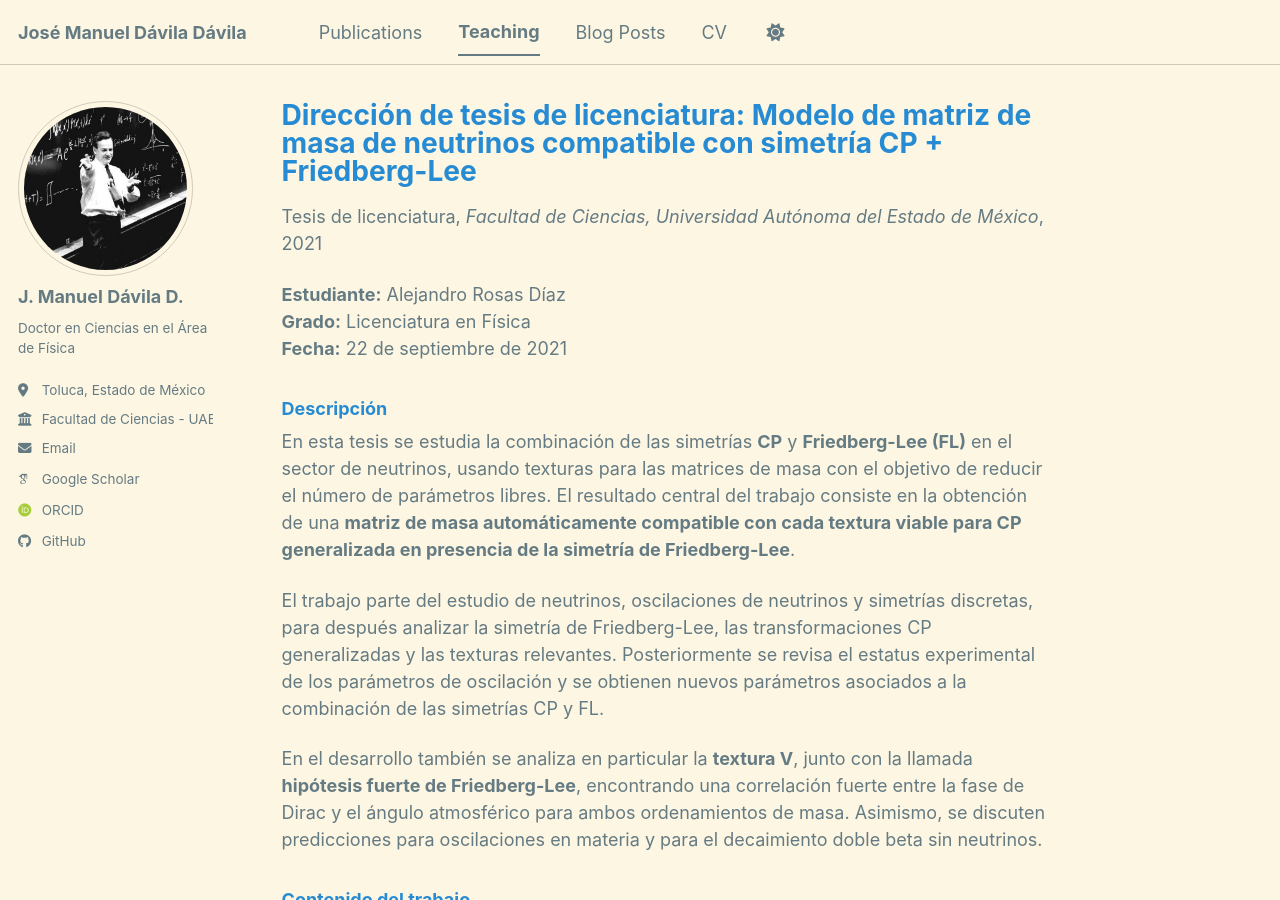
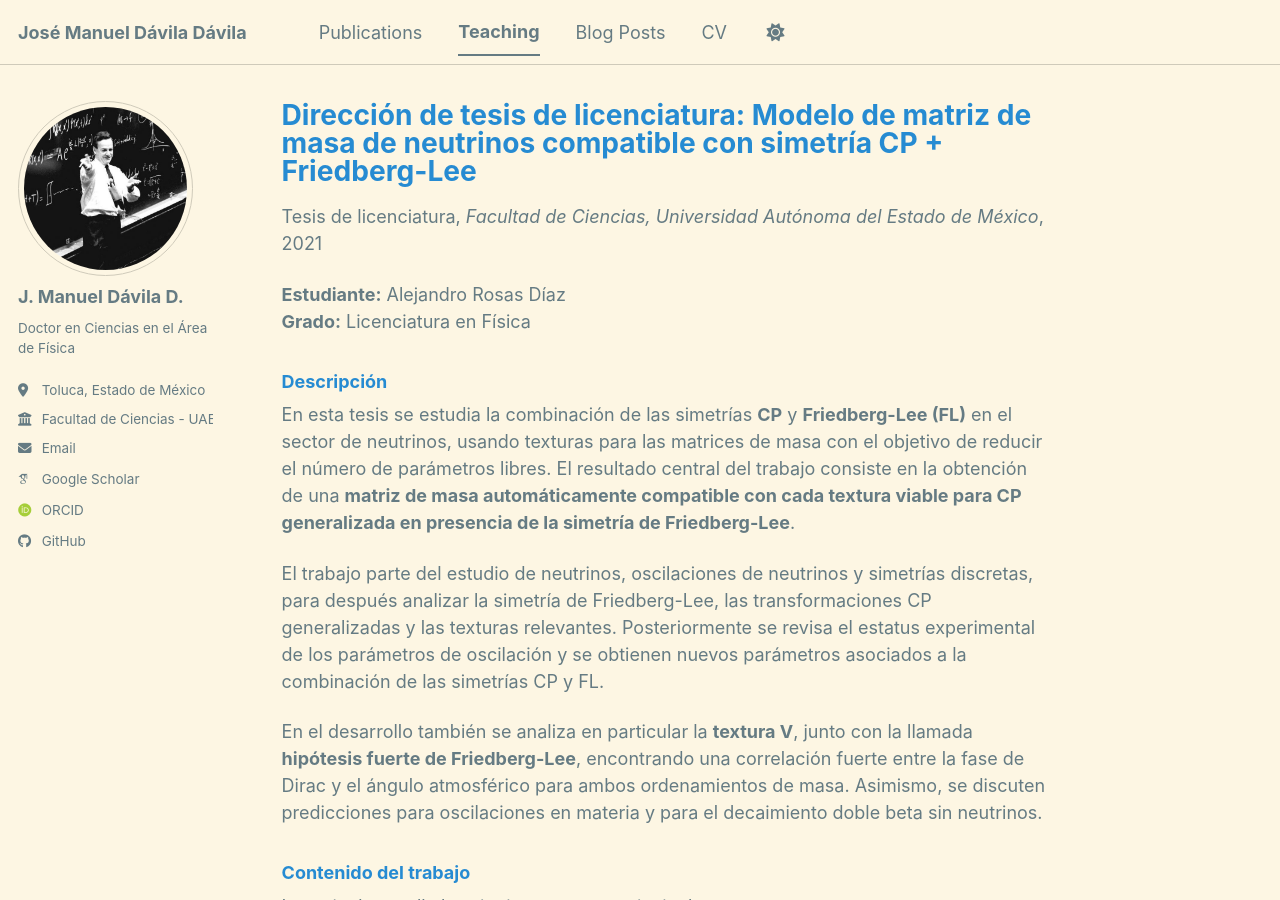
Before and after one commit to jmdaviladr/jmdaviladr.github.io, a Jekyll site: the page built from _teaching/2021-modelo-matriz-masa-neutrinos-cp-friedberg-lee.md, in a window 1280 px wide and 900 px high. Built offline with Jekyll 4.4.1, drawn with Linux system fonts in a browser that asks for light colours; some web fonts are replaced; a script bundle is joined from its source files by our own code; library files that are not in the unit come from our copies.

Commit message:
Update 2021-modelo-matriz-masa-neutrinos-cp-friedberg-lee.md

```diff
--- a/_teaching/2021-modelo-matriz-masa-neutrinos-cp-friedberg-lee.md
+++ b/_teaching/2021-modelo-matriz-masa-neutrinos-cp-friedberg-lee.md
@@ -10,7 +10,6 @@ location: "Toluca, México"
 
 **Estudiante:** Alejandro Rosas Díaz
 **Grado:** Licenciatura en Física
-**Fecha:** 22 de septiembre de 2021
 
 ### Descripción
 
```
